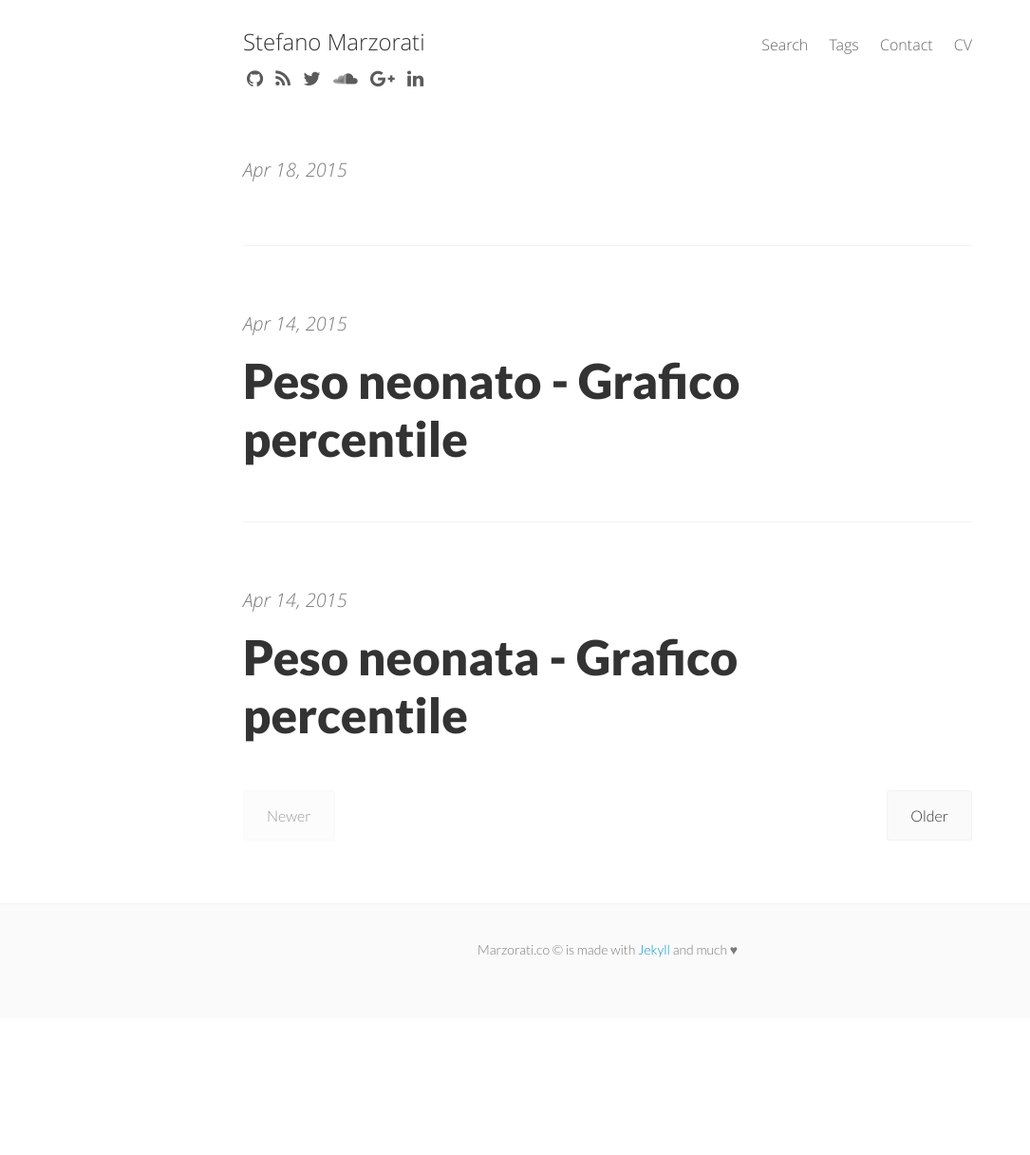
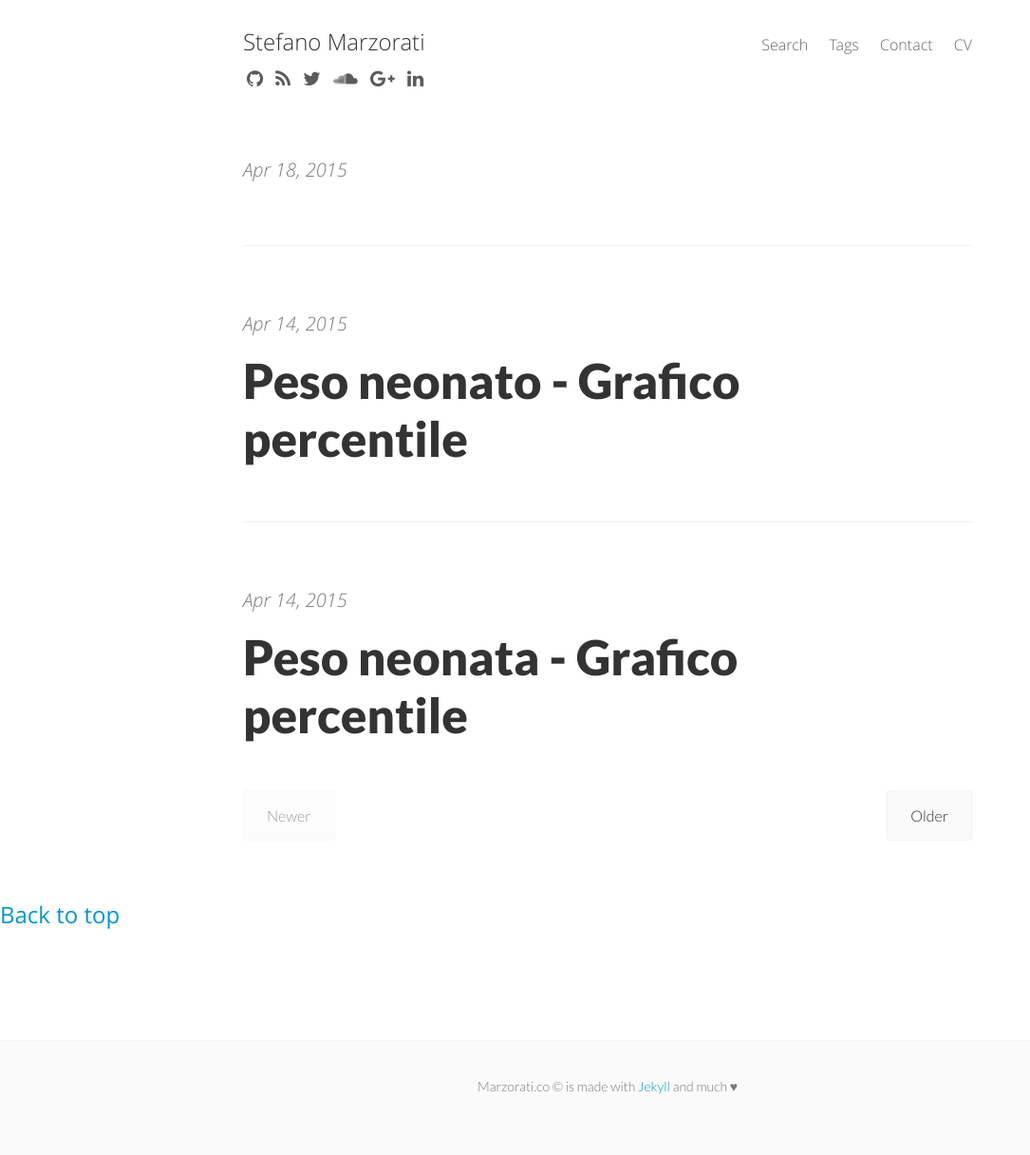
Before and after one commit to marste/Blog, a Jekyll site: the page built from index.html, in a window 1280 px wide. Shown: the whole page at 95% size, without its empty margins (0-1085 px from the left). Built offline with Jekyll 4.4.1, drawn with Linux system fonts in a browser that asks for light colours; nearby versions of some CDN libraries; Markdown is read by kramdown in place of the engine named in the settings; the list of posts is cut into pages by our own code; before the commit the page ends 1072 px from its top, so only the background shows below that.

```diff
--- a/_layouts/default.html
+++ b/_layouts/default.html
@@ -12,6 +12,8 @@
     </div>
   </div>
 
+  <a href="#top" class="site-wrap" data-scroll-to-target>Back to top</a>
+
   {% include footer.html %}
 </body>
 </html>
```
